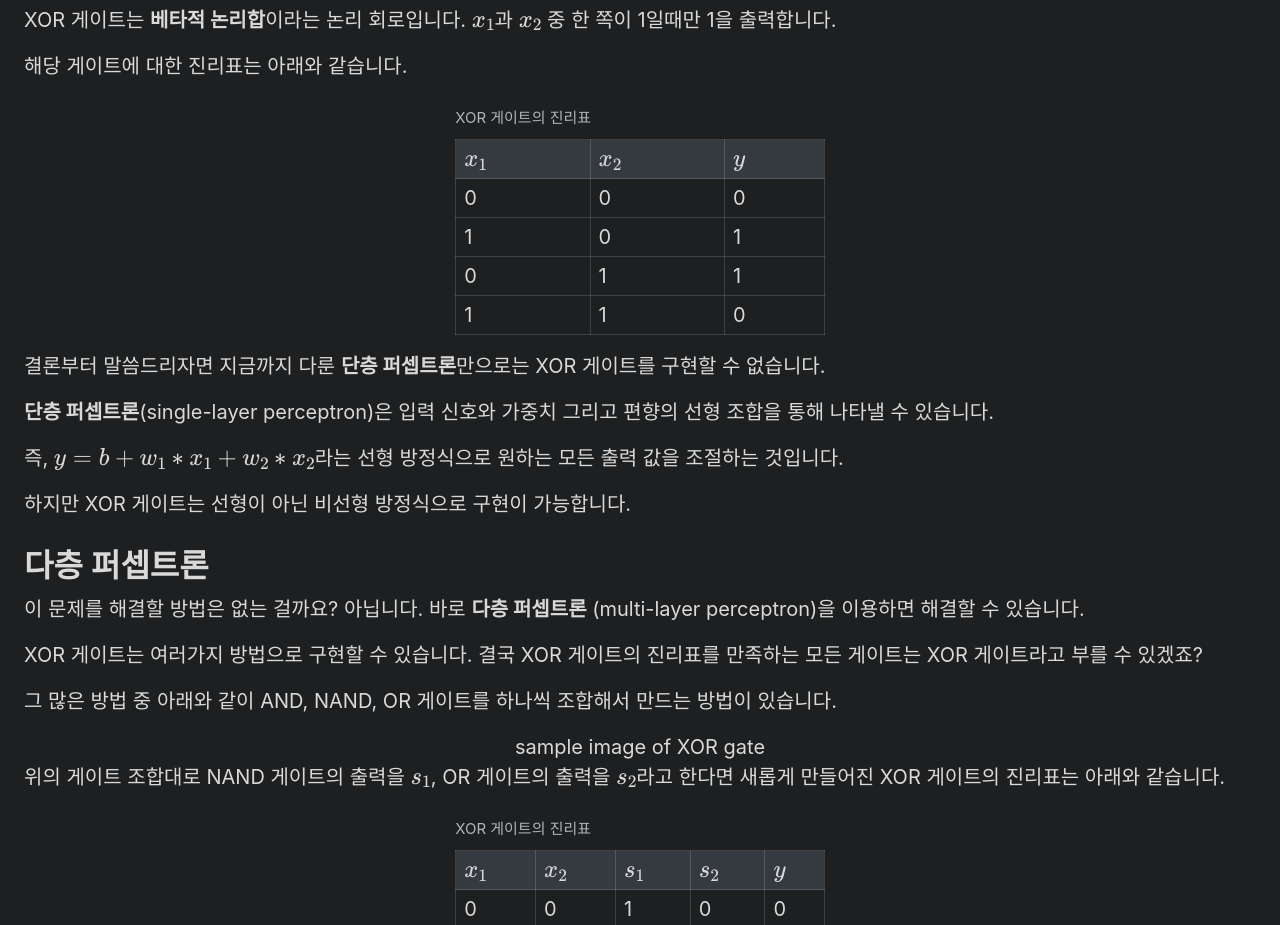
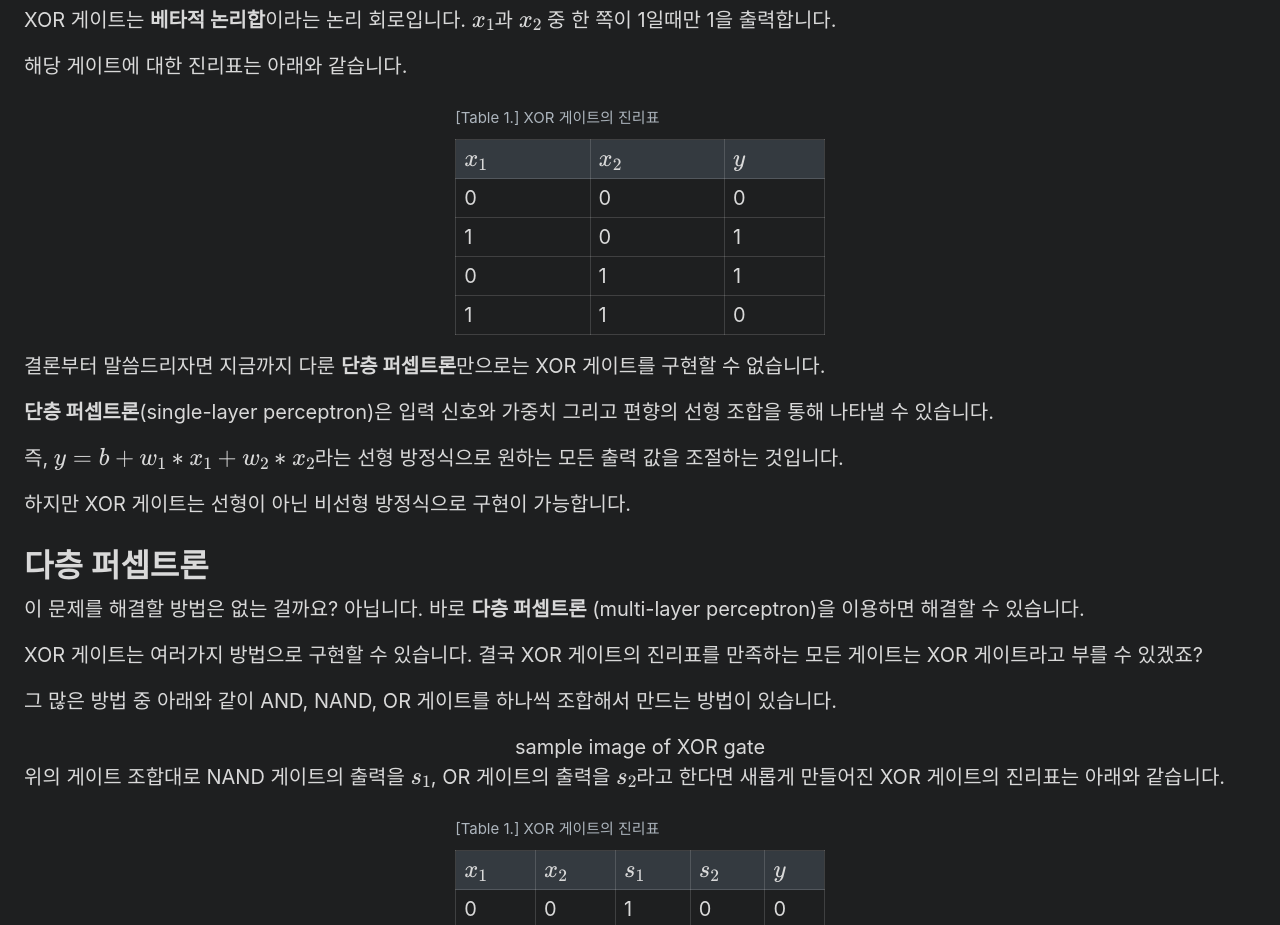
Before and after one commit to mngupark/mngupark.github.io, a Jekyll site: the page built from index.html, in a window 1280 px wide. Shown: the part 315-1240 px from the top of the page. Built offline with Jekyll 4.4.1, drawn with Linux system fonts in a browser that asks for light colours; formulas are drawn with MathJax 3; the list of posts is cut into pages by our own code.

Commit message:
add counters for table and figure

```diff
--- a/_sass/_base.scss
+++ b/_sass/_base.scss
@@ -15,6 +15,10 @@
   background-color: var(--body-bg);
   -webkit-text-size-adjust: 100%;
       -ms-text-size-adjust: 100%;
+}
+
+article {
+  counter-reset: table-counter, cap-counter;
 }
 
 // No `:visited` state is required by default (browsers will use `a`)
@@ -44,20 +48,23 @@
   margin: auto;
 }
 
-caption {
-  padding: 10px;
-  padding-left: 0;
-  caption-side: top;
-  text-align: left;
-  font-size: 15px;
-  color: var(--gray-500);
-}
-
 table {
   margin-bottom: 1rem;
   width: 100%;
   border: 0px solid var(--border-color);
   border-collapse: collapse;
+  caption {
+    padding: 10px;
+    padding-left: 0;
+    caption-side: top;
+    text-align: left;
+    font-size: 15px;
+    color: var(--gray-500);
+    &::before {
+      counter-increment: tab-counter;
+      content: "[Table " counter(tab-counter) ".] ";
+    }
+  }
 }
 
 td,
--- a/_sass/_type.scss
+++ b/_sass/_type.scss
@@ -88,6 +88,10 @@
 
 figcaption {
   color: var(--gray-600);
+  &::before {
+    counter-increment: fig-counter;
+    content: "[Fig. " counter(fig-counter) ".] ";
+  }
 }
 
 // Markdown footnotes
```
